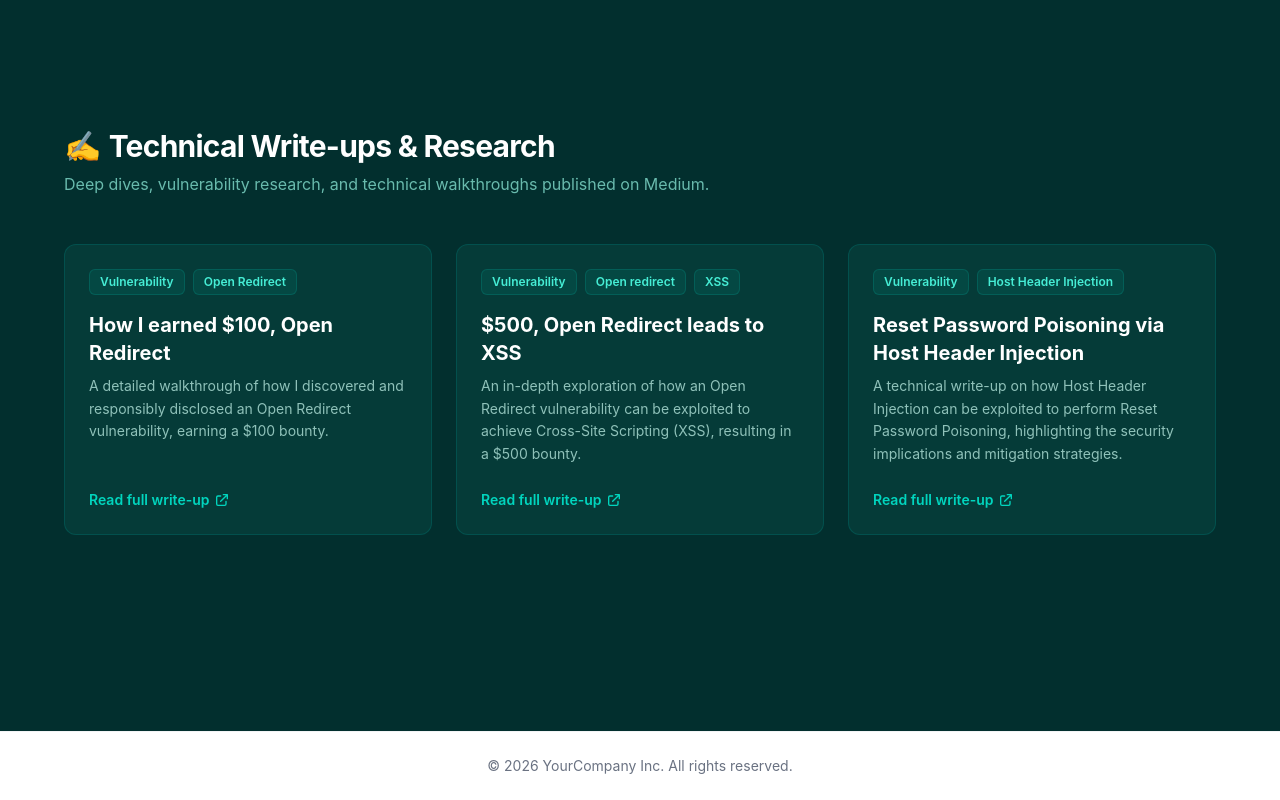
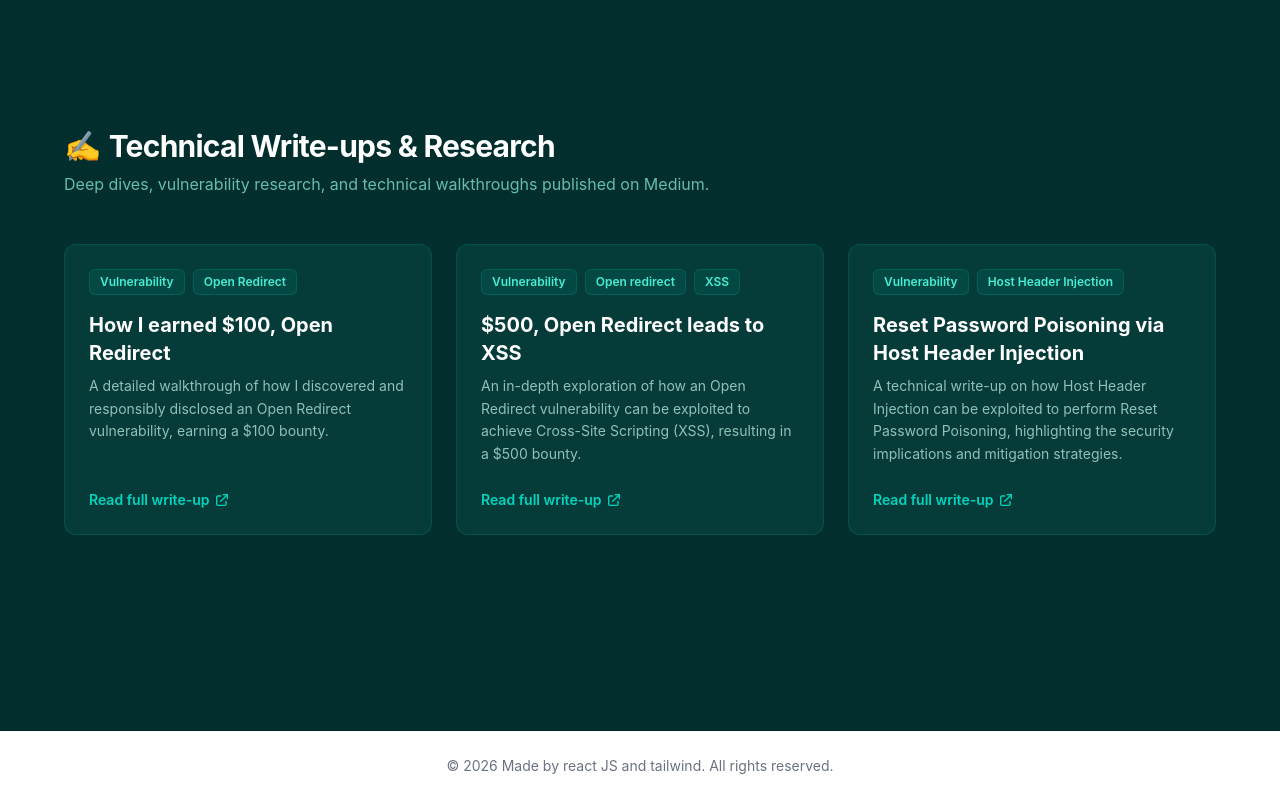
Before and after one commit to Dolus101/portfolio, a React app: page / in a window 1280 px wide. Shown: the part 1658-2458 px from the top of the page. Built offline with nearby package versions, Linux system fonts and the light colour scheme; the HTML template or start-up script is replaced by a standard one.

Commit message:
small update

```diff
--- a/src/pages/writeups.jsx
+++ b/src/pages/writeups.jsx
@@ -100,7 +100,7 @@ function Writeups() {
       </div>
 
       <footer className="w-full py-6 text-center text-sm text-gray-500 border-t border-gray-100 dark:border-gray-800 dark:text-gray-400">
-      <p>&copy; {currentYear} YourCompany Inc. All rights reserved.</p>
+      <p>&copy; {currentYear} Made by react JS and tailwind. All rights reserved.</p>
     </footer>
     </>
   );
```
